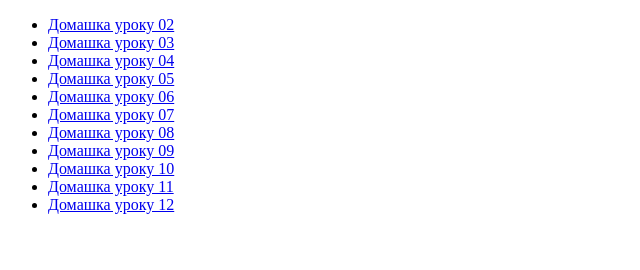
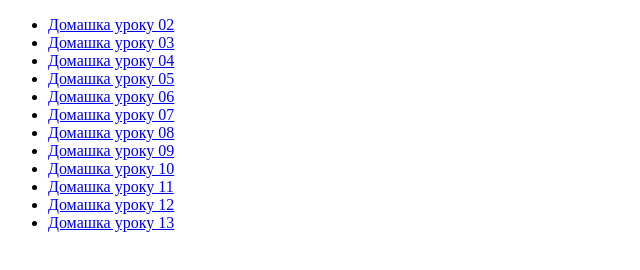
Before and after one commit to Dmitro-DS/lessons, a plain HTML site: page index.html in a window 1280 px wide. Shown: the whole page, without its empty margins (0-640 px from the left). Drawn offline with Linux system fonts and the light colour scheme.

Commit message:
Add link for lesson 13 in index.html
Added a new lesson link for lesson 13.

```diff
--- a/index.html
+++ b/index.html
@@ -31,6 +31,8 @@
                     class="lesson__link">Домашка уроку 11</a></li>
             <li class="lesson"><a href="lesson_12/index.html"
                     class="lesson__link">Домашка уроку 12</a></li>
+            <li class="lesson"><a href="lesson_13/index.html"
+                    class="lesson__link">Домашка уроку 13</a></li>
         </ul>
     </body>
 
```
